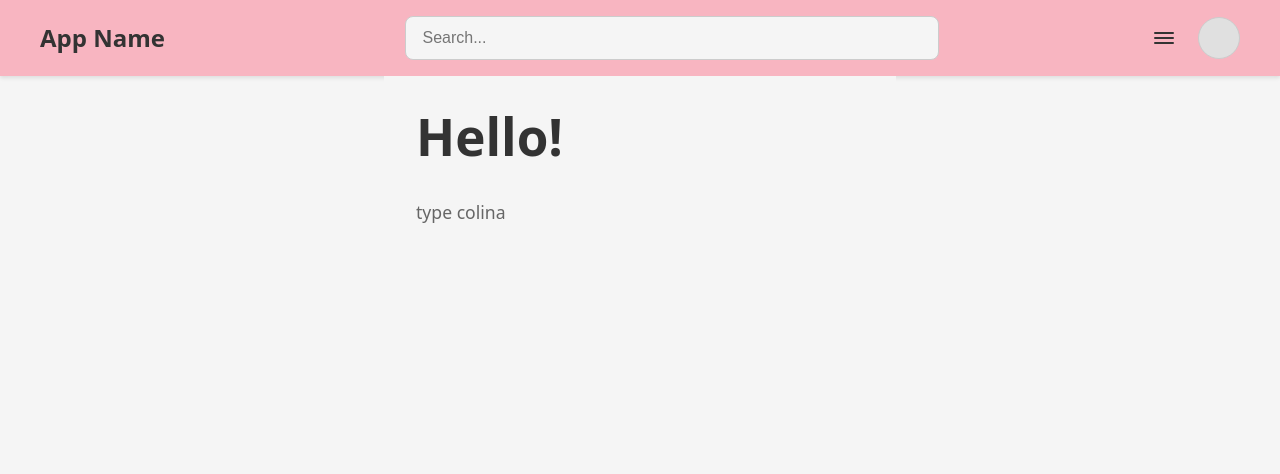
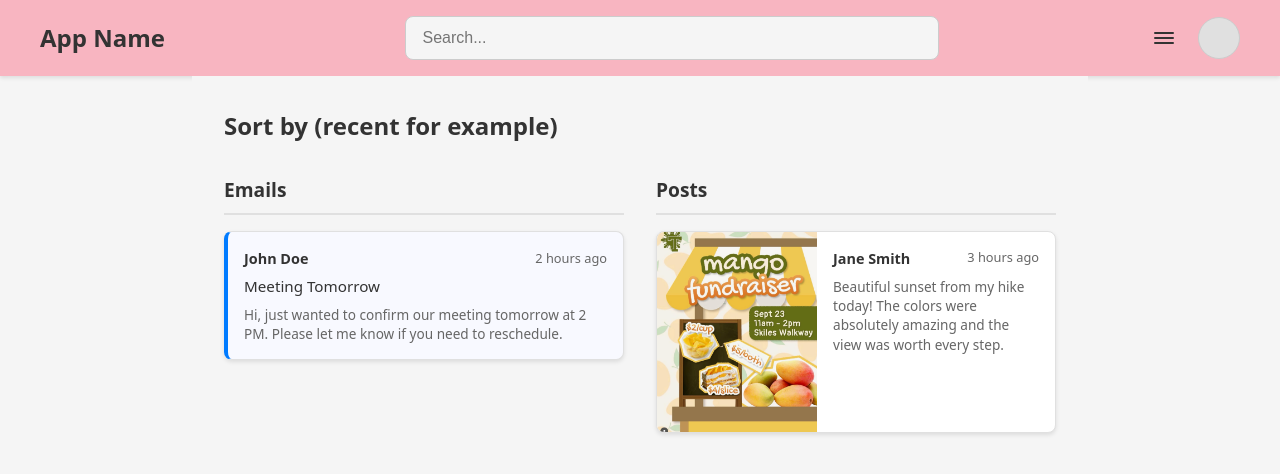
Before and after one commit to EuanHam/hackgt-25, a React (Vite) app in the folder client/: page / in a window 1280 px wide. Shown: the top 474 px of the page. Built offline with nearby package versions, Linux system fonts and the light colour scheme.

Commit message:
Added 2-column feed with post and email components

```diff
--- a/client/src/App.css
+++ b/client/src/App.css
@@ -10,9 +10,9 @@
   padding: 2rem;
   background-color: #f5f5f5;
   min-height: calc(100vh - 80px);
-  max-width: 40%;
+  max-width: 70%;
   margin: 0 auto;
-  width: 40%;
+  width: 70%;
   box-sizing: border-box;
 }
 
--- a/client/src/App.tsx
+++ b/client/src/App.tsx
@@ -1,4 +1,5 @@
 import Header from './components/Header'
+import Feed from './components/Feed'
 import './App.css'
 
 function App() {
@@ -6,8 +7,7 @@ function App() {
     <div className="app">
       <Header />
       <main className="main-content">
-        <h1>Hello!</h1>
-        <p>type colina</p>
+        <Feed />
       </main>
     </div>
   )
--- /dev/null
+++ b/client/src/components/Email.css
@@ -0,0 +1,78 @@
+.email {
+  background-color: white;
+  border: 1px solid #e0e0e0;
+  border-radius: 8px;
+  padding: 1rem;
+  margin-bottom: 1rem;
+  box-shadow: 0 2px 4px rgba(0, 0, 0, 0.1);
+  transition: box-shadow 0.2s ease;
+  cursor: pointer;
+}
+
+.email:hover {
+  box-shadow: 0 4px 8px rgba(0, 0, 0, 0.15);
+}
+
+.email.unread {
+  border-left: 4px solid #007bff;
+  background-color: #f8f9ff;
+}
+
+.email.read {
+  opacity: 0.8;
+}
+
+.email-header {
+  display: flex;
+  justify-content: space-between;
+  align-items: center;
+  margin-bottom: 0.5rem;
+}
+
+.email-sender {
+  font-weight: 600;
+  color: #333;
+  font-size: 0.9rem;
+}
+
+.email-timestamp {
+  font-size: 0.8rem;
+  color: #666;
+}
+
+.email-subject {
+  font-weight: 500;
+  color: #333;
+  margin-bottom: 0.5rem;
+  font-size: 0.95rem;
+  line-height: 1.3;
+}
+
+.email-preview {
+  color: #666;
+  font-size: 0.85rem;
+  line-height: 1.4;
+  display: -webkit-box;
+  -webkit-line-clamp: 2;
+  -webkit-box-orient: vertical;
+  overflow: hidden;
+}
+
+/* Responsive design */
+@media (max-width: 768px) {
+  .email {
+    padding: 0.75rem;
+  }
+
+  .email-sender {
+    font-size: 0.85rem;
+  }
+
+  .email-subject {
+    font-size: 0.9rem;
+  }
+
+  .email-preview {
+    font-size: 0.8rem;
+  }
+}
--- /dev/null
+++ b/client/src/components/Email.tsx
@@ -0,0 +1,31 @@
+import React from 'react';
+import './Email.css';
+
+interface EmailProps {
+  sender: string;
+  subject: string;
+  preview: string;
+  timestamp: string;
+  isRead?: boolean;
+}
+
+const Email: React.FC<EmailProps> = ({
+  sender,
+  subject,
+  preview,
+  timestamp,
+  isRead = false
+}) => {
+  return (
+    <div className={`email ${isRead ? 'read' : 'unread'}`}>
+      <div className="email-header">
+        <div className="email-sender">{sender}</div>
+        <div className="email-timestamp">{timestamp}</div>
+      </div>
+      <div className="email-subject">{subject}</div>
+      <div className="email-preview">{preview}</div>
+    </div>
+  );
+};
+
+export default Email;
--- /dev/null
+++ b/client/src/components/Feed.css
@@ -0,0 +1,69 @@
+.feed {
+  width: 100%;
+  max-width: 1200px;
+  margin: 0 auto;
+}
+
+.feed-header {
+  margin-bottom: 2rem;
+}
+
+.feed-header h2 {
+  margin: 0;
+  color: #333;
+  font-size: 1.5rem;
+  font-weight: 600;
+}
+
+.feed-content {
+  display: grid;
+  grid-template-columns: 1fr 1fr;
+  gap: 2rem;
+  align-items: start;
+}
+
+.feed-column {
+  display: flex;
+  flex-direction: column;
+}
+
+.feed-column h3 {
+  margin: 0 0 1rem 0;
+  color: #333;
+  font-size: 1.2rem;
+  font-weight: 600;
+  padding-bottom: 0.5rem;
+  border-bottom: 2px solid #e0e0e0;
+}
+
+/* Responsive design */
+@media (max-width: 1024px) {
+  .feed-content {
+    gap: 1.5rem;
+  }
+}
+
+@media (max-width: 768px) {
+  .feed-content {
+    grid-template-columns: 1fr;
+    gap: 1rem;
+  }
+
+  .feed-header h2 {
+    font-size: 1.3rem;
+  }
+
+  .feed-column h3 {
+    font-size: 1.1rem;
+  }
+}
+
+@media (max-width: 480px) {
+  .feed-header {
+    margin-bottom: 1.5rem;
+  }
+
+  .feed-header h2 {
+    font-size: 1.2rem;
+  }
+}
--- /dev/null
+++ b/client/src/components/Feed.tsx
@@ -0,0 +1,92 @@
+import React from 'react';
+import Email from './Email';
+import Post from './Post';
+import './Feed.css';
+
+interface EmailData {
+  id: string;
+  sender: string;
+  subject: string;
+  preview: string;
+  timestamp: string;
+  isRead?: boolean;
+}
+
+interface PostData {
+  id: string;
+  imageUrl: string;
+  posterName: string;
+  description: string;
+  timestamp?: string;
+}
+
+interface FeedProps {
+  emails?: EmailData[];
+  posts?: PostData[];
+}
+
+const Feed: React.FC<FeedProps> = ({ emails = [], posts = [] }) => {
+  // Hard-coded sample data for now
+  const sampleEmails: EmailData[] = [
+    {
+      id: '1',
+      sender: 'John Doe',
+      subject: 'Meeting Tomorrow',
+      preview: 'Hi, just wanted to confirm our meeting tomorrow at 2 PM. Please let me know if you need to reschedule.',
+      timestamp: '2 hours ago',
+      isRead: false
+    }
+  ];
+
+  const samplePosts: PostData[] = [
+    {
+      id: '1',
+      imageUrl: '/postImage.png',
+      posterName: 'Jane Smith',
+      description: 'Beautiful sunset from my hike today! The colors were absolutely amazing and the view was worth every step.',
+      timestamp: '3 hours ago'
+    }
+  ];
+
+  const displayEmails = emails.length > 0 ? emails : sampleEmails;
+  const displayPosts = posts.length > 0 ? posts : samplePosts;
+
+  return (
+    <div className="feed">
+      <div className="feed-header">
+        <h2>Sort by (recent for example)</h2>
+      </div>
+
+      <div className="feed-content">
+        <div className="feed-column">
+          <h3>Emails</h3>
+          {displayEmails.map((email) => (
+            <Email
+              key={email.id}
+              sender={email.sender}
+              subject={email.subject}
+              preview={email.preview}
+              timestamp={email.timestamp}
+              isRead={email.isRead}
+            />
+          ))}
+        </div>
+
+        <div className="feed-column">
+          <h3>Posts</h3>
+          {displayPosts.map((post) => (
+            <Post
+              key={post.id}
+              imageUrl={post.imageUrl}
+              posterName={post.posterName}
+              description={post.description}
+              timestamp={post.timestamp}
+            />
+          ))}
+        </div>
+      </div>
+    </div>
+  );
+};
+
+export default Feed;
--- /dev/null
+++ b/client/src/components/Post.css
@@ -0,0 +1,109 @@
+.post {
+  background-color: white;
+  border: 1px solid #e0e0e0;
+  border-radius: 8px;
+  overflow: hidden;
+  margin-bottom: 1rem;
+  box-shadow: 0 2px 4px rgba(0, 0, 0, 0.1);
+  transition: box-shadow 0.2s ease;
+  cursor: pointer;
+  display: flex;
+  height: 200px; /* Fixed height for square aspect */
+}
+
+.post:hover {
+  box-shadow: 0 4px 8px rgba(0, 0, 0, 0.15);
+}
+
+.post-image-container {
+  flex: 0 0 160px; /* 4:5 aspect ratio for 200px height = 160px width */
+  position: relative;
+  overflow: hidden;
+}
+
+.post-image {
+  width: 100%;
+  height: 100%;
+  object-fit: cover;
+  transition: transform 0.2s ease;
+}
+
+.post:hover .post-image {
+  transform: scale(1.05);
+}
+
+.post-content {
+  flex: 1;
+  padding: 1rem;
+  display: flex;
+  flex-direction: column;
+  justify-content: space-between;
+}
+
+.post-header {
+  display: flex;
+  justify-content: space-between;
+  align-items: flex-start;
+  margin-bottom: 0.5rem;
+}
+
+.poster-name {
+  font-weight: 600;
+  color: #333;
+  font-size: 0.9rem;
+}
+
+.post-timestamp {
+  font-size: 0.8rem;
+  color: #666;
+  margin-left: 0.5rem;
+}
+
+.post-description {
+  color: #666;
+  font-size: 0.85rem;
+  line-height: 1.4;
+  flex: 1;
+  display: -webkit-box;
+  -webkit-line-clamp: 4;
+  -webkit-box-orient: vertical;
+  overflow: hidden;
+}
+
+/* Responsive design */
+@media (max-width: 768px) {
+  .post {
+    height: 150px;
+  }
+
+  .post-image-container {
+    flex: 0 0 120px; /* Adjusted for smaller screens */
+  }
+
+  .post-content {
+    padding: 0.75rem;
+  }
+
+  .poster-name {
+    font-size: 0.85rem;
+  }
+
+  .post-description {
+    font-size: 0.8rem;
+    -webkit-line-clamp: 3;
+  }
+}
+
+@media (max-width: 480px) {
+  .post {
+    height: 120px;
+  }
+
+  .post-image-container {
+    flex: 0 0 96px;
+  }
+
+  .post-content {
+    padding: 0.5rem;
+  }
+}
--- /dev/null
+++ b/client/src/components/Post.tsx
@@ -0,0 +1,37 @@
+import React from 'react';
+import './Post.css';
+
+interface PostProps {
+  imageUrl: string;
+  posterName: string;
+  description: string;
+  timestamp?: string;
+}
+
+const Post: React.FC<PostProps> = ({
+  imageUrl,
+  posterName,
+  description,
+  timestamp
+}) => {
+  return (
+    <div className="post">
+      <div className="post-image-container">
+        <img
+          src={imageUrl}
+          alt={description}
+          className="post-image"
+        />
+      </div>
+      <div className="post-content">
+        <div className="post-header">
+          <div className="poster-name">{posterName}</div>
+          {timestamp && <div className="post-timestamp">{timestamp}</div>}
+        </div>
+        <div className="post-description">{description}</div>
+      </div>
+    </div>
+  );
+};
+
+export default Post;
```
Also changed, not shown: client/public/postImage.png (added).
